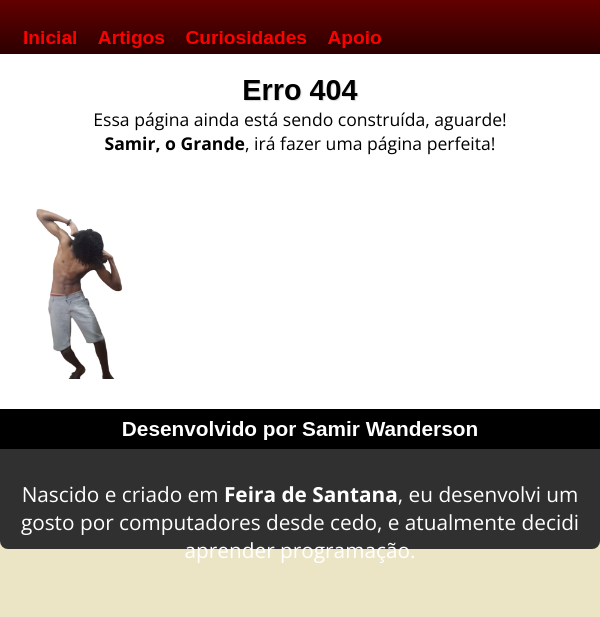
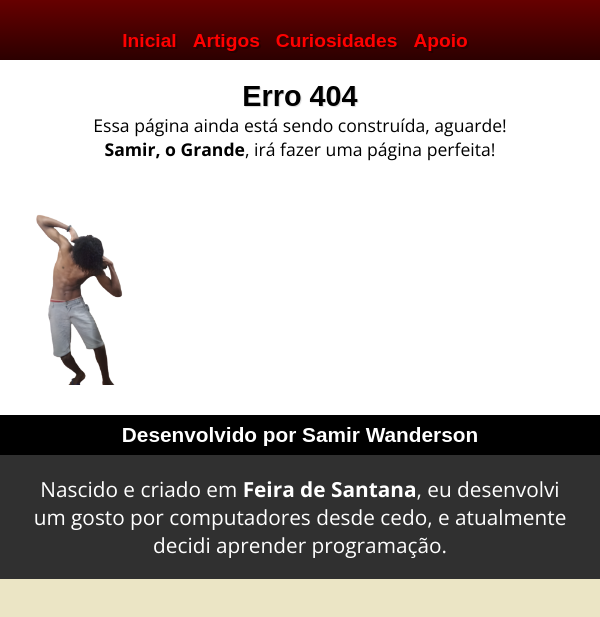
Before and after one commit to SamirWanderson/html-css, a plain HTML site: page projetos-estudos/corte-o-x/404.html in a window 600 px wide. Shown: the part 157-774 px from the top of the page. Drawn offline with nearby package versions, Linux system fonts and the light colour scheme.

Commit message:
atualziaão

```diff
--- a/projetos-estudos/corte-o-x/estilos/media-query.css
+++ b/projetos-estudos/corte-o-x/estilos/media-query.css
@@ -7,18 +7,18 @@
         padding: 0px;
     }
 
+    body {
+        margin: 0;
+
+    }
+
     footer {
-        position: relative;
-        font-family: var(--fonte01);
-        border-radius: 0px 0px 8px 8px;
+        width: 100vw;
+        border-radius: 0px;
         background-color: rgb(48, 48, 48);
-        height: 170px;
-        text-align: center;
     }
 
     footer > p {
-        position: absolute;
-        transform: translate(0%, 25%);
         font-size: 1.1em;
         color: rgb(255, 255, 255);
         display: block;
@@ -27,24 +27,19 @@
     }
 
     img{
-        width: 350px;
+        width: 65vw;
     }
 }
 
 @media screen and (min-width:600px) and (max-width:952px) {
     footer {
-        font-family: var(--fonte01);
-        border-radius: 0px 0px 8px 8px;
+        width: 100vw;
+        border-radius: 0px;
         background-color: rgb(48, 48, 48);
-        height: 140px;
-        text-align: center;
     }
 
     footer > p {
-        margin: 10px;
-        padding: 40px, 10px;
+        padding: 20px;
         font-size: 1.3em;
         color: rgb(255, 255, 255);
-        display: block;
     }
-}
--- a/projetos-estudos/corte-o-x/estilos/style.css
+++ b/projetos-estudos/corte-o-x/estilos/style.css
@@ -42,16 +42,24 @@ header > p {
     color: white;
 }
 
+nav {
+    display: flex;
+    justify-content: center;
+}
+.center {
+    text-align: center;
+}
+
 a {
     font-family: var(--fonte01);
     font-size: 1.2em;
     font-weight: bold;
     color: #ff0000;
     text-decoration: none;
+    text-align: center;
     text-shadow: 2px 2px 0px rgb(0 0 0 / 27%);
     padding: 3px;
     border-radius: 5px;
-    margin-bottom: 0px;
     margin-right: 10px;
 }
 
@@ -64,6 +72,7 @@ a:hover {
 
 body {
     background-color: #ebe5c5;
+    margin-bottom: 50px;
 }
 
 ::-webkit-scrollbar {
@@ -93,7 +102,7 @@ p,li, span {
 }
 
 img {
-    width: 50vw;
+    width: 500px;
     padding: 10px 1px;
     display: block;
 }
@@ -117,18 +126,16 @@ li {
 }
 
 footer {
-    position: relative;
+    margin: auto;
+    min-width: 300px;
+    max-width: 840px;
     font-family: var(--fonte01);
     border-radius: 0px 0px 8px 8px;
     background-color: rgb(48, 48, 48);
-    min-width: 300px;
-    max-width:840px;
-    height: 140px;
-    text-align: center;
-    margin: auto;
 }
 
 footer > h1 {
+    text-align: center;
     background-color: black;
     color: white;
     font-size: 1.3em;
@@ -136,8 +143,8 @@ footer > h1 {
 }
 
 footer > p {
-    position: absolute;
-    transform: translate(0, 20%);
+    text-align: center;
+    padding: 10px 0px 25px 0px;
     font-size: 1.5em;
     color: rgb(255, 255, 255);
     display: block;
```
Also changed, not shown: projetos-estudos/corte-o-x/index.html (+4 -5 lines), Exercicios Paralelos/ex002/style.css (line endings or trailing spaces).
